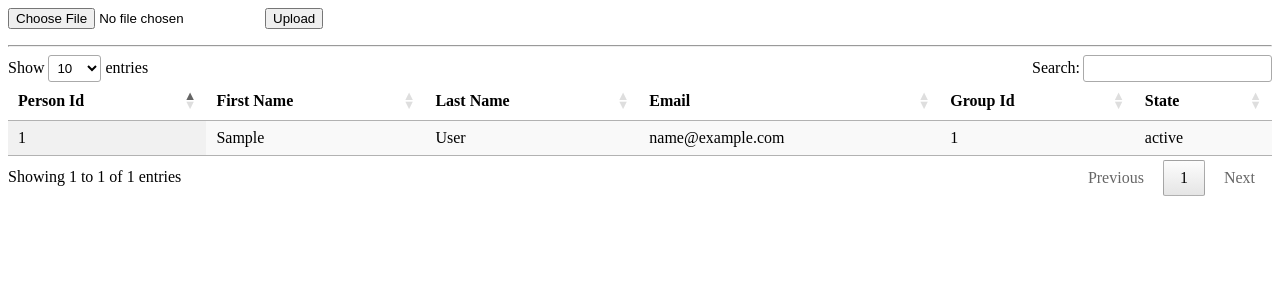
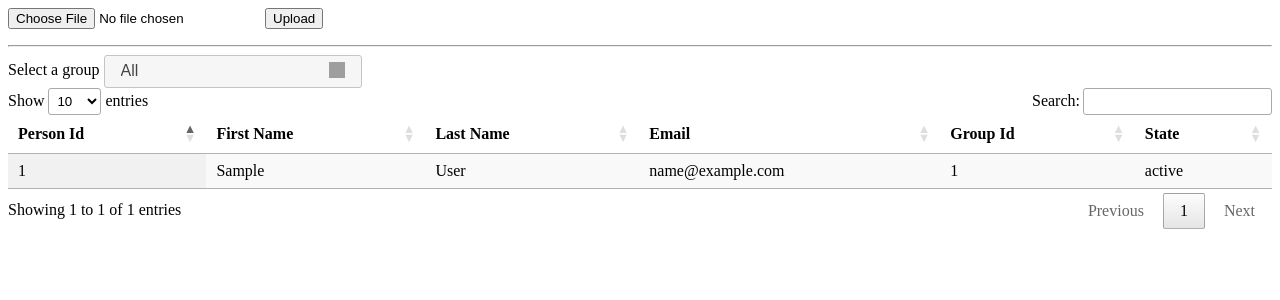
Before and after one commit to loganjmoore/bzdemo, a PHP site: page /?group_id=1 in a window 1280 px wide. Shown: the top 300 px of the page. Run offline with PHP 8.4, Linux system fonts and the light colour scheme; tables that the repository leaves empty hold one stand-in row (values such as "Sample post"); some libraries are stand-ins or nearby versions; grey boxes are pictures that could not be loaded.

Commit message:
Added group select menu, moved people results to it's own file so that I could refresh the results div

```diff
--- /dev/null
+++ b/groups.php
@@ -0,0 +1,28 @@
+<?php
+/**
+ * Created by PhpStorm.
+ * User: logan_000
+ * Date: 4/15/2018
+ * Time: 10:57 AM
+ */
+require_once('config.php');
+
+$dbh = new dbhelper();
+$params=null;
+$group_results=$dbh->pGetResults("select group_id, group_name, date_modified FROM groups",$params);
+
+echo "<label for='speed'>Select a group</label>
+<select name='selected_group' id='selected_group'>
+    <option value=''>All</option>";
+
+foreach($group_results as $row) {
+
+    $group_id=$row["group_id"];
+    $group_name=$row["group_name"];
+
+    echo "<option value='$group_id'>$group_name</option>";
+}
+
+echo "</select>";
+
+?>
--- a/index.php
+++ b/index.php
@@ -15,6 +15,8 @@ require_once('config.php');
     <script src="https://code.jquery.com/jquery-3.3.1.min.js" integrity="sha256-FgpCb/KJQlLNfOu91ta32o/NMZxltwRo8QtmkMRdAu8=" crossorigin="anonymous"></script>
     <link rel="stylesheet" type="text/css" href="https://cdn.datatables.net/1.10.16/css/jquery.dataTables.css">
     <script type="text/javascript" charset="utf8" src="https://cdn.datatables.net/1.10.16/js/jquery.dataTables.js"></script>
+    <link rel="stylesheet" href="//code.jquery.com/ui/1.12.1/themes/base/jquery-ui.css">
+    <script src="https://code.jquery.com/ui/1.12.1/jquery-ui.min.js" integrity="sha256-VazP97ZCwtekAsvgPBSUwPFKdrwD3unUfSGVYrahUqU=" crossorigin="anonymous"></script>
 
 
 </head>
@@ -28,53 +30,30 @@ require_once('config.php');
 
 <hr />
 
+<?php require_once('groups.php'); ?>
+
 <div id="results">
-    <table id="people_table" class="display">
-        <thead>
-        <tr>
-            <th>Person Id</th>
-            <th>First Name</th>
-            <th>Last Name</th>
-            <th>Email</th>
-            <th>Group Id</th>
-            <th>State</th>
-        </tr>
-        </thead>
-        <tbody>
-
-        <?php
-
-        $dbh = new dbhelper();
-        $params=null;
-        $results = $dbh->pGetResults("select person_id, first_name, last_name, email_address, group_id, state, date_modified FROM people", $params);
-
-        foreach($results as $row) {
-
-            $person_id=$row["person_id"];
-            $first_name=$row["first_name"];
-            $last_name=$row["last_name"];
-            $email=$row["email_address"];
-            $group_id=$row["group_id"];
-            $state=$row["state"];
-
-            echo "<tr>
-                      <td>$person_id</td>
-                      <td>$first_name</td>
-                      <td>$last_name</td>
-                      <td>$email</td>
-                      <td>$group_id</td>
-                      <td>$state</td>
-                  </tr>";
-        }
-        ?>
-
-        </tbody>
-    </table>
+    <?php require_once('results.php'); ?>
 </div>
 
 <script>
     $(document).ready( function () {
         $("#people_table").DataTable();
+        $("#selected_group").selectmenu()
+            .on('selectmenuchange', function() {
+
+                var group_id = $(this).val();
+                $.ajax({
+                    type: "GET",
+                    url: 'results.php?group_id='+group_id,
+                    success: function (data) {
+                        $('#results').html(data);
+                        $("#people_table").DataTable();
+                    },
+                    dataType: 'html'
+                });
+
+            });
     });
 </script>
 
--- /dev/null
+++ b/results.php
@@ -0,0 +1,50 @@
+<table id="people_table" class="display">
+    <thead>
+    <tr>
+        <th>Person Id</th>
+        <th>First Name</th>
+        <th>Last Name</th>
+        <th>Email</th>
+        <th>Group Id</th>
+        <th>State</th>
+    </tr>
+    </thead>
+    <tbody>
+
+    <?php
+    require_once('config.php');
+    $group_id=$_GET["group_id"];
+
+    $dbh = new dbhelper();
+
+    if(!empty($group_id)) {
+        $params = null;
+        $params[1] = $group_id;
+        $results = $dbh->pGetResults("select person_id, first_name, last_name, email_address, group_id, state, date_modified FROM people WHERE group_id = ?", $params);
+    }else{
+        $params = null;
+        $results = $dbh->pGetResults("select person_id, first_name, last_name, email_address, group_id, state, date_modified FROM people", $params);
+    }
+
+    foreach($results as $row) {
+
+        $person_id=$row["person_id"];
+        $first_name=$row["first_name"];
+        $last_name=$row["last_name"];
+        $email=$row["email_address"];
+        $group_id=$row["group_id"];
+        $state=$row["state"];
+
+        echo "<tr>
+                      <td>$person_id</td>
+                      <td>$first_name</td>
+                      <td>$last_name</td>
+                      <td>$email</td>
+                      <td>$group_id</td>
+                      <td>$state</td>
+                  </tr>";
+    }
+    ?>
+
+    </tbody>
+</table>
```
